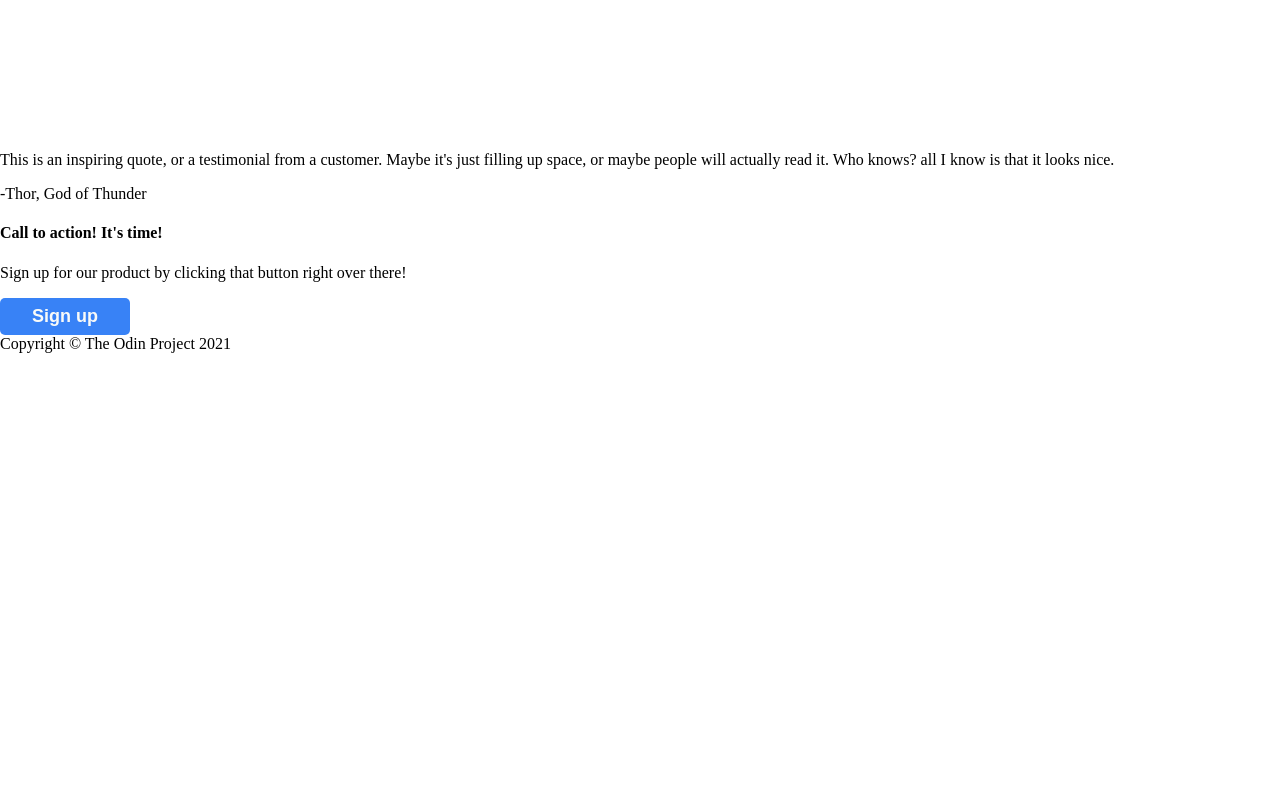
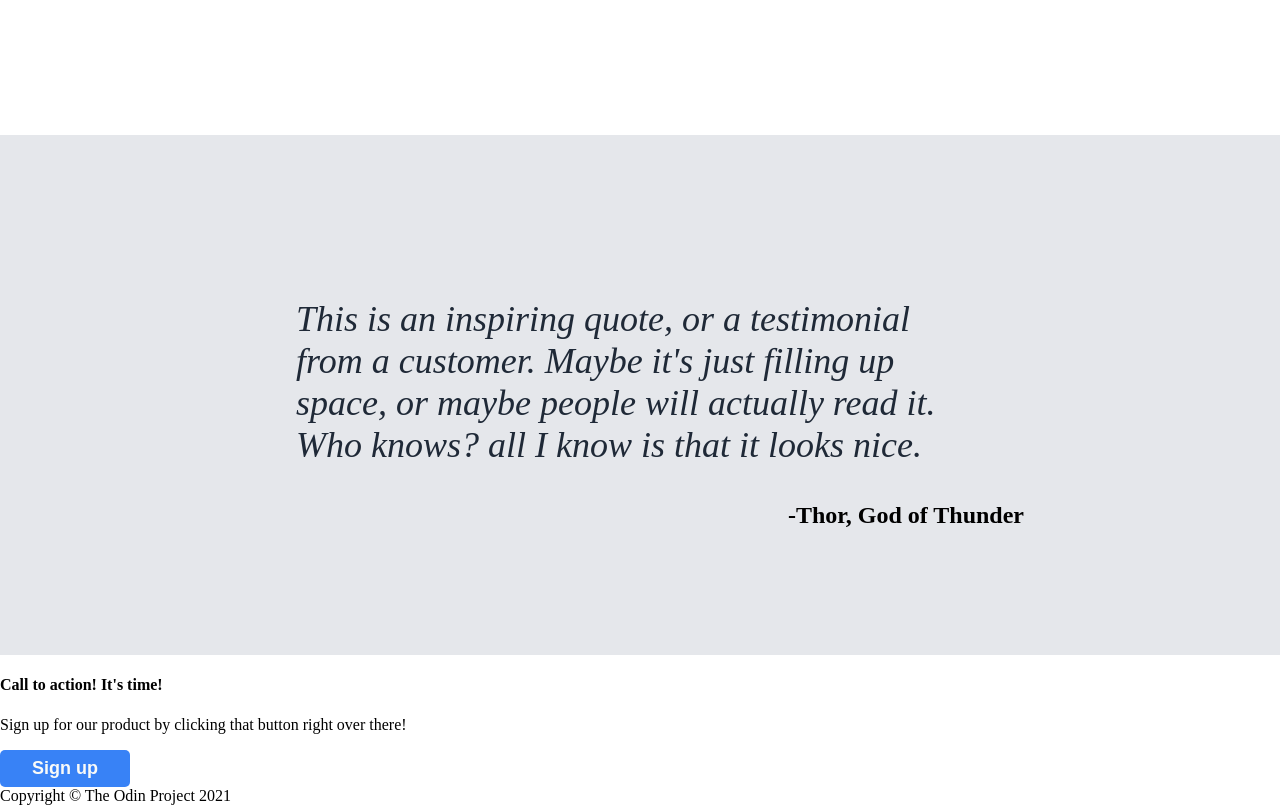
Before and after one commit to pd0rr/odin-landing-page, a plain HTML site: page index.html in a window 1280 px wide. Shown: the part 980-1785 px from the top of the page. Before the commit the page ends 1333 px from the top, so only its background shows below. Drawn offline with Linux system fonts and the light colour scheme.

Commit message:
Styled quote section.

```diff
--- a/index.html
+++ b/index.html
@@ -52,9 +52,9 @@
     </div>
 
     <div id="quote">
-        <p>
+        <blockquote>
         This is an inspiring quote, or a testimonial from a customer. Maybe it's just filling up space, or maybe people will actually read it. Who knows? all I know is that it looks nice.
-        </p>
+        </blockquote>
         <p>-Thor, God of Thunder</p>
     </div>
 
--- a/style.css
+++ b/style.css
@@ -78,7 +78,7 @@ button {
 }
 
 #information {
-    height: 65vh;
+    min-height: 65vh;
     justify-content: flex-start;
     align-items: center;
     display: flex;
@@ -110,3 +110,26 @@ button {
     border: 4px solid #3882F6;
     border-radius: 10px;
 }
+
+#quote {
+    background-color: #E5E7EB;
+    padding: 0 20%;
+    height: 65vh;
+    display: flex;
+    flex-direction: column;
+    justify-content: center;
+}
+
+#quote blockquote {
+    font-size: 36px;
+    font-style: italic;
+    font-weight: 300;
+    color: #1F2937;
+}
+
+#quote p {
+    font-size: 24px;
+    text-align: right;
+    font-weight: bold;
+    margin: 0;
+}
```
